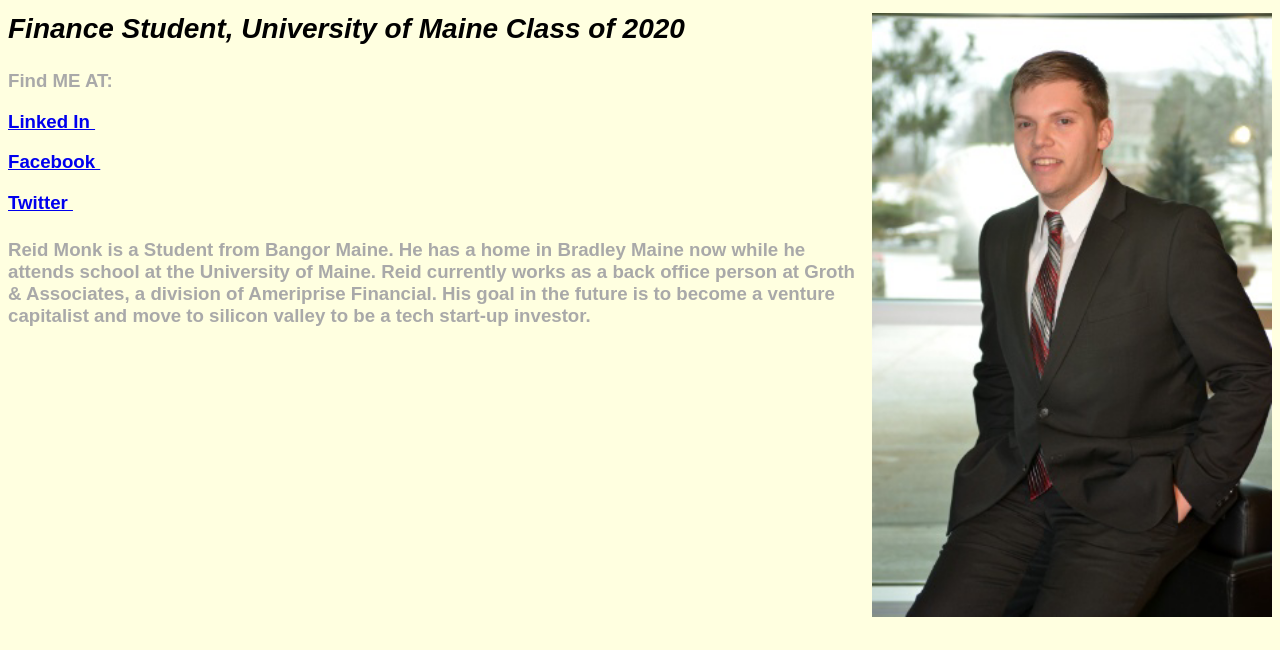
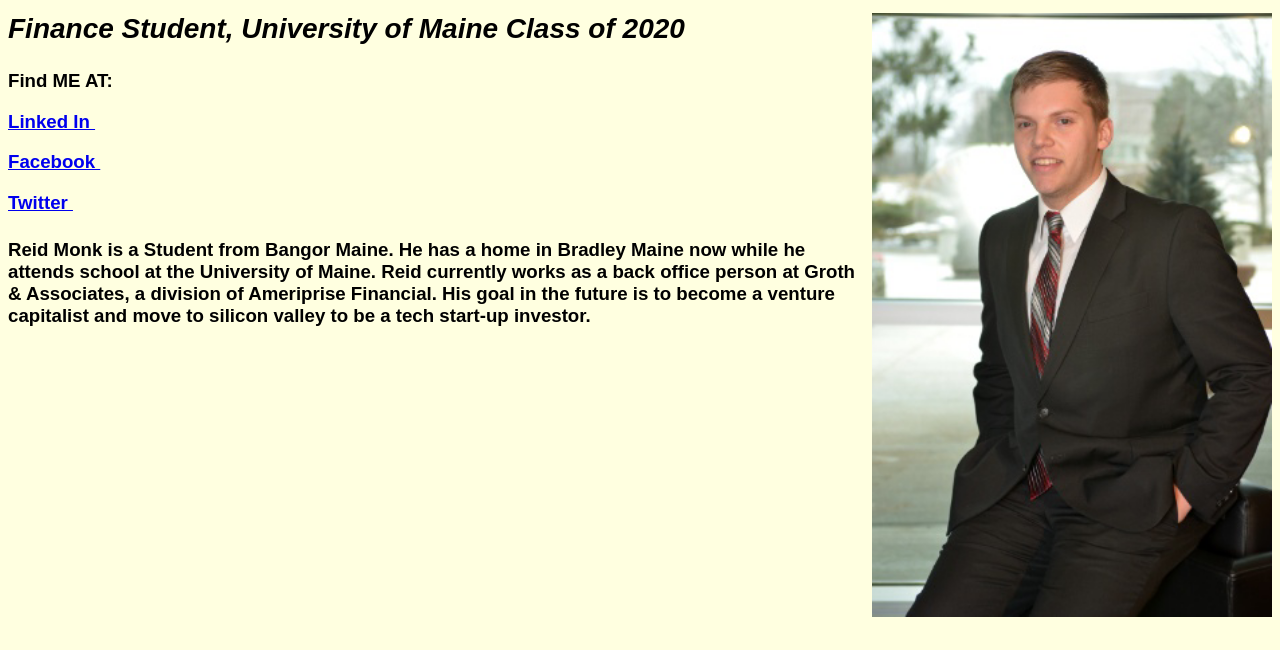
Before and after one commit to rmonktype1/rmonktype1.github.io, a plain HTML site: page index.html in a window 1280 px wide. Shown: the part 150-800 px from the top of the page. Drawn offline with Linux system fonts and the light colour scheme.

Commit message:
Update styles.css

```diff
--- a/styles.css
+++ b/styles.css
@@ -14,6 +14,10 @@ h3 {font-size: 100%;
 	color: black ;
 	border: 4px solid blue }
 
+h4 {font-size: 100%;
+	font-family: 'arial', sans-serif;
+	color: black ;
+	 }
 
 
 body { font-family: 'arial', sans-serif; }
```
